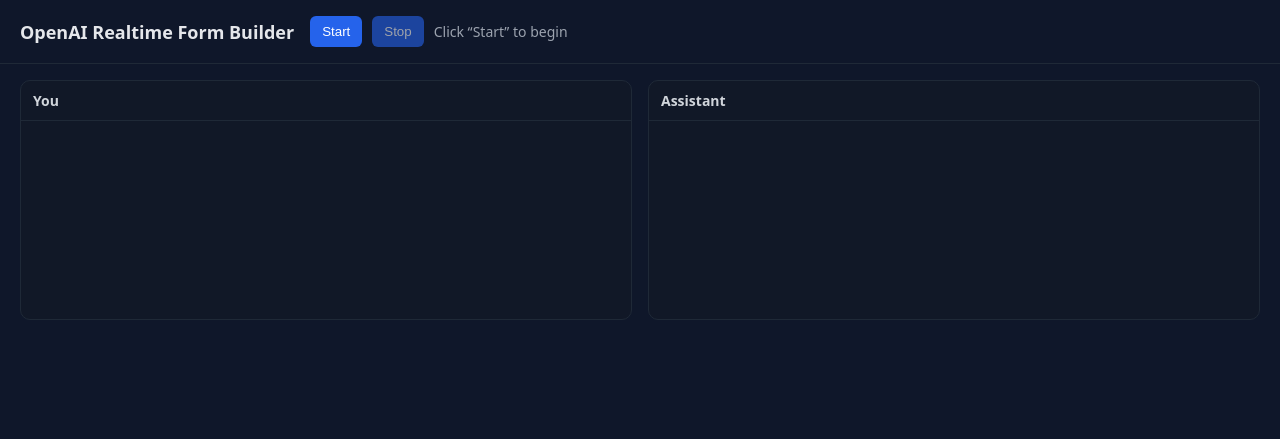
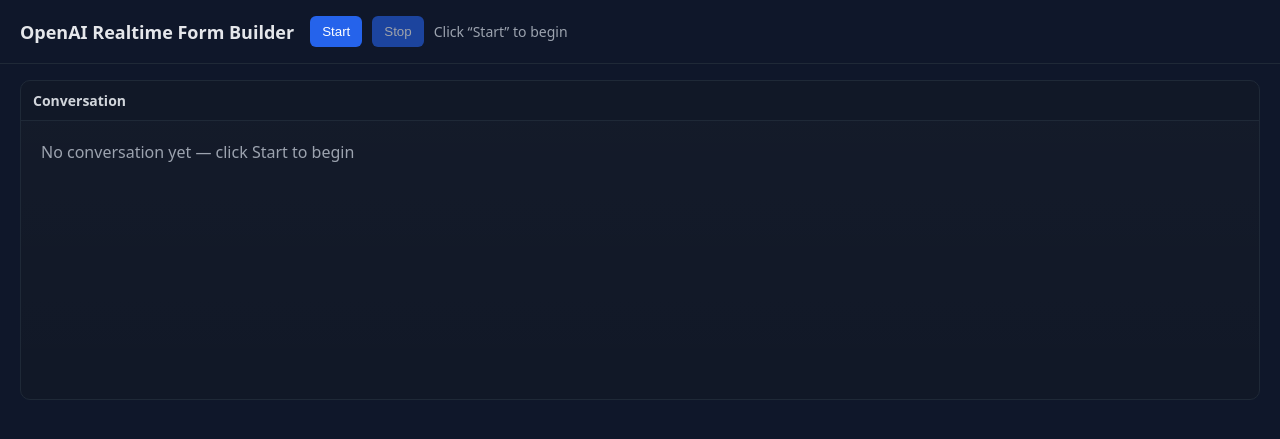
Before and after one commit to viswalegend27/OpenAI-FormBuilder-Application, a Django app: page / in a window 1280 px wide. Shown: the top 439 px of the page. Run offline with Django 5.2, Linux system fonts and the light colour scheme.

Commit message:
Overall QOL improvement ✅ + Newer AI UI Degsing 🖌️+ Scripting for Transcript is done ✅

```diff
--- a/form_ai/static/form_ai/css/voice.css
+++ b/form_ai/static/form_ai/css/voice.css
@@ -1,22 +1,99 @@
-/* Basic layout */
-:root { --bg:#0f172a; --card:#111827; --fg:#e5e7eb; --muted:#9ca3af; --accent:#22c55e; }
+/* Basic layout & theme */
+:root {
+  --bg: #0f172a;
+  --card: #111827;
+  --fg: #e5e7eb;
+  --muted: #9ca3af;
+  --accent: #2563eb;
+  --user-bg: #0b1220;
+  --assistant-bg: #081725;
+  --bubble-user: #0ea5a4;
+  --bubble-assistant: #1f2937;
+}
 * { box-sizing: border-box; }
-body { margin:0; font-family:system-ui,Segoe UI,Roboto,Arial,Helvetica,sans-serif; background:var(--bg); color:var(--fg); }
+body { margin:0; font-family: system-ui,Segoe UI,Roboto,Arial,Helvetica,sans-serif; background:var(--bg); color:var(--fg); }
 .header { padding: 16px 20px; border-bottom: 1px solid #1f2937; display:flex; align-items:center; gap:16px; flex-wrap:wrap; }
 .header h1 { margin:0; font-size:18px; font-weight:600; }
 .controls { display:flex; align-items:center; gap:10px; }
-#start, #stop { padding:8px 12px; border:0; border-radius:6px; background:#2563eb; color:#fff; cursor:pointer; }
+#start, #stop { padding:8px 12px; border:0; border-radius:6px; background:var(--accent); color:#fff; cursor:pointer; }
 #stop[disabled], #start[disabled] { opacity:.6; cursor:not-allowed; }
 #status { color:var(--muted); font-size:14px; }
 
-.content { padding: 16px 20px; display:grid; gap:16px; }
-.transcripts { display:grid; grid-template-columns: repeat(2, minmax(0, 1fr)); gap:16px; }
-.panel { background:var(--card); border:1px solid #1f2937; border-radius:10px; overflow:hidden; display:flex; flex-direction:column; min-height:240px; }
+.content { padding: 16px 20px; display:grid; gap:16px; grid-template-columns: 1fr; }
+.conversation-panel { display:block; }
+.panel { background:var(--card); border:1px solid #1f2937; border-radius:10px; overflow:hidden; display:flex; flex-direction:column; min-height:320px; }
 .panel h2 { margin:0; padding:10px 12px; border-bottom:1px solid #1f2937; font-size:14px; color:#d1d5db; }
-.transcript { margin:0; padding:12px; white-space:pre-wrap; word-wrap:break-word; flex:1; overflow:auto; font-family: ui-monospace, SFMono-Regular, Menlo, Consolas, monospace; font-size:13px; line-height:1.5; }
-.transcript.empty { color:var(--muted); }
+
+/* Conversation container */
+.conversation {
+  padding:12px;
+  display:flex;
+  flex-direction:column;
+  gap:10px;
+  flex:1;
+  overflow:auto;
+  min-height:240px;
+  scroll-behavior: smooth;
+  background: linear-gradient(180deg, rgba(255,255,255,0.01), transparent);
+}
+
+/* Message common */
+.message {
+  max-width:78%;
+  display:inline-flex;
+  align-items:flex-end;
+  gap:8px;
+  padding:10px 12px;
+  border-radius:12px;
+  font-size:14px;
+  line-height:1.4;
+  word-wrap:break-word;
+  white-space:pre-wrap;
+  box-shadow: 0 1px 0 rgba(255,255,255,0.02) inset;
+}
+
+/* role-specific alignment and style */
+.message.user {
+  align-self: flex-end;
+  background: linear-gradient(180deg, var(--bubble-user), #0b8b86);
+  color: #061014;
+  border-bottom-right-radius:6px;
+}
+
+.message.assistant {
+  align-self: flex-start;
+  background: linear-gradient(180deg, var(--bubble-assistant), #0f1724);
+  color: var(--fg);
+  border-bottom-left-radius:6px;
+}
+
+/* small meta row inside the bubble */
+.message .meta {
+  display:block;
+  font-size:11px;
+  color:var(--muted);
+  margin-top:6px;
+  opacity:0.9;
+}
+
+/* streaming indicator (dots) */
+.streaming {
+  font-style: italic;
+  opacity: .85;
+}
+
+/* empty conversation state */
+.conversation.empty::before {
+  content: "No conversation yet — click Start to begin";
+  display:block;
+  color:var(--muted);
+  padding:8px;
+}
+
+/* audio element */
 .audio { display:flex; align-items:center; gap:10px; }
 audio { width:100%; }
 
+/* toast */
 .toast { position:fixed; left:50%; bottom:24px; transform:translateX(-50%); background:#111827; color:#fff; padding:10px 14px; border-radius:8px; border:1px solid #1f2937; opacity:0; pointer-events:none; transition:opacity .2s ease; }
-.toast.show { opacity:1; }
+.toast.show { opacity:1; pointer-events:auto; }
--- a/form_ai/static/form_ai/js/voice.js
+++ b/form_ai/static/form_ai/js/voice.js
@@ -1,19 +1,18 @@
-// The ICE gathering is done so that offer SDP includes our best network
 function waitForIceGathering(pc, timeoutMs = 3000) {
-// An promise function declared
+    // ---- Creating promise to resolve ICE Gathering ----
     return new Promise((resolve) => {
     if (pc.iceGatheringState === "complete") {
     console.log("✅ ICE already complete");
     return resolve();
     }
-    // Ice gathering process
+    // --- Initiating an on-state Change ---
     const onStateChange = () => {
-    console.log("🧊 ICE gathering:", pc.iceGatheringState);
     if (pc.iceGatheringState === "complete") {
         pc.removeEventListener("icegatheringstatechange", onStateChange);
         clearTimeout(timer);
         resolve();
-    }};
+    }
+    };
 
     const timer = setTimeout(() => {
     console.warn("⏱️ ICE gathering timeout");
@@ -26,181 +25,192 @@
 }
 
 async function startVoice() {
-    // Obtaining my frontend elements.
     const statusEl = document.getElementById("status");
     const remoteEl = document.getElementById("remote");
-    const startBtn = document.getElementById("start");
     const stopBtn = document.getElementById("stop");
-    const userTranscriptEl = document.getElementById("userTranscript");
-    const aiTranscriptEl = document.getElementById("aiTranscript");
+    const convEl = document.getElementById("conversation");
 
-    // Helpers for appending transcript text
-    const append = (el, text) => {
-        if (!el) return;
-        if (el.classList && el.classList.contains("empty")) el.classList.remove("empty");
-        el.textContent += (el.textContent ? "\n" : "") + text;
-        el.scrollTop = el.scrollHeight;
-    };
+// Helpers to show toast
+    function toast(msg, ms = 3000) {
+    const t = document.getElementById("toast-message");
+    if (!t) return;
+    t.textContent = msg;
+    t.classList.add("show");
+    setTimeout(() => t.classList.remove("show"), ms);
+    }
+
+// Create and append message element; returns the message element
+    function appendMessage(role, text = "", opts = {}) {
+    if (!convEl) return null;
+    if (convEl.classList.contains("empty")) convEl.classList.remove("empty");
+
+    const msg = document.createElement("div");
+    msg.className = "message " + (role === "user" ? "user" : "assistant");
+    if (opts.id) msg.dataset.msgId = opts.id;
+
+    const bubble = document.createElement("div");
+    bubble.className = "bubble";
+    bubble.textContent = text || "";
+
+    // small meta (role + optional time)
+    const meta = document.createElement("div");
+    meta.className = "meta";
+    meta.textContent = `${role === "user" ? "You" : "Assistant"}`;
+
+    msg.appendChild(bubble);
+    msg.appendChild(meta);
+
+    convEl.appendChild(msg);
+    convEl.scrollTop = convEl.scrollHeight;
+
+    return { msgEl: msg, bubbleEl: bubble, metaEl: meta };
+    }
+
+// Utility to update last assistant message (for streaming)
+    function updateStreamingAssistant(elObj, streamingText) {
+    if (!elObj) return;
+    elObj.bubbleEl.textContent = streamingText;
+    if (!elObj.msgEl.classList.contains("streaming")) {
+        elObj.msgEl.classList.add("streaming");
+    }
+    elObj.msgEl.scrollIntoView({ behavior: "smooth", block: "end" });
+    }
+
+// finalize message (remove streaming class)
+    function finalizeMessage(elObj, finalText) {
+    if (!elObj) return;
+    elObj.bubbleEl.textContent = finalText;
+    elObj.msgEl.classList.remove("streaming");
+    elObj.msgEl.scrollIntoView({ behavior: "smooth", block: "end" });
+    }
+
+    let currentAssistant = null; // holds object returned by appendMessage for streaming assistant
     let aiStreaming = "";
-    // Starting my voice assistant application.
+
 try {
-    // Request microphone access
     statusEl.textContent = "Requesting microphone...";
-    const mic = await navigator.mediaDevices.getUserMedia({
-        audio: { echoCancellation: true, noiseSuppression: true },
-    });
+    // --- Microphone access ---
+    const mic = await navigator.mediaDevices.getUserMedia({audio: { echoCancellation: true, noiseSuppression:true },});
 
-    // Create RTCPeerConnection with STUN servers
-    const pc = new RTCPeerConnection({
-        iceServers: [{ urls: "stun:stun.l.google.com:19302" }],
-    });
+    // --- Setting up my WebRTC connection ---
+    const pc = new RTCPeerConnection({iceServers: [{ urls: "stun:stun.l.google.com:19302" }],});
 
-    // Creating data channel BEFORE creating offer
+    // --- Data-channel connectivity ---
     const dc = pc.createDataChannel("oai-events");
     let sessionCreated = false;
 
-    // Set up data channel event handlers
     dc.addEventListener("open", () => {
     console.log("📨 Data channel opened");
-        // Enable stop button when channel is ready
     if (stopBtn) stopBtn.disabled = false;
     });
-    dc.addEventListener("error", (e) => {console.error("❌ Data channel error:", e);});
+
+    dc.addEventListener("error", (e) => console.error("❌ Data channel error:", e));
 
     dc.addEventListener("message", (e) => {
     try {
         const msg = JSON.parse(e.data);
-        console.log("📩 Received event:", msg.type);
+        if (msg?.type && !String(msg.type).includes("audio")) {
+        console.log("📩 Event:", msg.type);
+        }
 
-        // Wait for session.created event, THEN trigger response
+        // session.created -> trigger assistant greeting
         if (msg.type === "session.created" && !sessionCreated) {
         sessionCreated = true;
         console.log("✅ Session created..");
-
-          // Now trigger the AI to speak first
-        const responseCreate = {type: "response.create",};
-
+        // trigger a response if desired (your original behavior)
+        const responseCreate = { type: "response.create" };
         dc.send(JSON.stringify(responseCreate));
         console.log("📤 Sent response.create to trigger greeting");
         statusEl.textContent = "Connected";
         }
 
-        // Append user transcript when OpenAI finalizes it
+        // user final transcript.
         if (msg.type === "conversation.item.input_audio_transcription.completed") {
         const t = msg.transcript || "";
-            if (t) append(userTranscriptEl, `You: ${t}`);
+        if (t) {appendMessage("user", t);}
         }
 
-        // Stream assistant transcript deltas
+        // assistant response start
+        if (msg.type === "response.created") {
+        // initialize streaming assistant message
+        aiStreaming = "";
+        currentAssistant = appendMessage("assistant", ""); // Initial bubble
+        return;
+        }
+
+        // assistant transcript deltas (stream) <-- My beta transcript.
     if (msg.type === "response.audio_transcript.delta") {
     aiStreaming += (msg.delta || "");
-            if (aiStreaming) {
-                const lines = (aiTranscriptEl?.textContent || "").split("\n").filter(Boolean);
-                if (lines.length && lines[lines.length - 1].startsWith("Assistant: ")) {
-                    lines[lines.length - 1] = "Assistant: " + aiStreaming;
-                    aiTranscriptEl.textContent = lines.join("\n");
-                    aiTranscriptEl.scrollTop = aiTranscriptEl.scrollHeight;
-                } else {
-                    append(aiTranscriptEl, "Assistant: " + aiStreaming);
-                }
-            }
+    if (!aiStreaming) return;
+    updateStreamingAssistant(currentAssistant, aiStreaming);
+    return;
     }
 
-        // Finalize assistant transcript line
+    // assistant transcript done (final)
     if (msg.type === "response.audio_transcript.done") {
     const finalText = (msg.transcript || aiStreaming || "").trim();
     if (finalText) {
-                const lines = (aiTranscriptEl?.textContent || "").split("\n").filter(Boolean);
-                if (lines.length && lines[lines.length - 1].startsWith("Assistant: ")) {
-                    lines[lines.length - 1] = "Assistant: " + finalText;
-                    aiTranscriptEl.textContent = lines.join("\n");
-                    aiTranscriptEl.scrollTop = aiTranscriptEl.scrollHeight;
+        if (currentAssistant) {
+        finalizeMessage(currentAssistant, finalText);
         } else {
-                    append(aiTranscriptEl, "Assistant: " + finalText);
+        appendMessage("assistant", finalText);
         }
     }
     aiStreaming = "";
-        }
-
-        // Log other events for debugging (optional)
-        if (msg.type && !msg.type.includes("audio")) {
-        console.log("📋 Event details:", msg);
+    currentAssistant = null;
+    return;
     }
     } catch (err) {
         console.warn("Non-JSON message:", e.data);
-    }});
+    }
+    });
 
-    // Attach remote audio when received
-    // Playing my audio when track from ai is recieved successfully.
     pc.addEventListener("track", (ev) => {
     console.log("🎵 Remote track received:", ev.track.kind);
     if (!remoteEl.srcObject) {
         remoteEl.srcObject = ev.streams[0];
-
-        // Ensure audio is ready to play
         remoteEl.volume = 1.0;
         remoteEl.muted = false;
-
-        // Try to play (handle autoplay restrictions)
         remoteEl.play().catch((e) => {
         console.warn("⚠️ Autoplay blocked:", e);
-        statusEl.textContent = "Connected! Click anywhere to hear Tyler.";
-
-          // Handle autoplay blocking
-        document.addEventListener(
-            "click",
-            () => {
-            remoteEl.play();
-            console.log("🔊 Audio playback started after user interaction");
-            },
-            { once: true },
-        );
-        });
-    }});
-    // # ----------- MY DATABASE PROCESS ----------- #
-    // Log ICE/connection state changes
-    pc.addEventListener("iceconnectionstatechange", () => {
-    console.log("🧊 ICE connection state:", pc.iceConnectionState);
+        statusEl.textContent = "Connected! Click anywhere to hear audio.";
+        document.addEventListener("click", () => remoteEl.play(), { once: true });
+        });}
     });
 
+    pc.addEventListener("iceconnectionstatechange", () => {
+    console.log("🧊 ICE:", pc.iceConnectionState);
+    });
     pc.addEventListener("connectionstatechange", () => {
-    console.log("🔌 Connection state:", pc.connectionState);
+    console.log("🔌 State:", pc.connectionState);
     });
 
-    // Add local microphone tracks to PeerConnection
+    // add local mic tracks
     mic.getAudioTracks().forEach((t) => pc.addTrack(t, mic));
 
-    // Create offer AFTER data channel is created
     statusEl.textContent = "Creating offer...";
     const offer = await pc.createOffer();
     await pc.setLocalDescription(offer);
     await waitForIceGathering(pc, 3000);
 
-    console.log("📤 Local SDP offer length:", pc.localDescription.sdp.length);
-
-    // Fetch ephemeral session from your server
+    // fetch ephemeral session
     statusEl.textContent = "Getting session...";
-    // My session call
     const sessResp = await fetch("/api/session");
     if (!sessResp.ok) {
     const errText = await sessResp.text();
     console.error("❌ Session fetch failed:", errText);
     throw new Error("Session failed: " + errText);
     }
-
     const sess = await sessResp.json();
-
-    // Extract ephemeral key
     const ephemeralKey = sess?.client_secret?.value;
     if (!ephemeralKey) {
     console.error("❌ Session response:", sess);
     throw new Error("No ephemeral key in session response");
     }
 
-    // Send local SDP to OpenAI realtime endpoint
     statusEl.textContent = "Exchanging SDP...";
     const model = sess?.model;
-    console.log("📡 Using model:", model)
+console.log("📡 Using model:", model);
 
     const oaResp = await fetch(
     `https://api.openai.com/v1/realtime?model=${encodeURIComponent(model)}`,
@@ -211,7 +221,7 @@
         "Content-Type": "application/sdp",
         },
         body: pc.localDescription.sdp,
-    },
+    }
     );
 
     if (!oaResp.ok) {
@@ -220,7 +230,6 @@
     throw new Error(`OpenAI SDP failed: ${oaResp.status}`);
     }
 
-    // Apply answer SDP
     const answerSdp = await oaResp.text();
     console.log("📥 Answer SDP length:", answerSdp.length);
     await pc.setRemoteDescription({ type: "answer", sdp: answerSdp });
@@ -229,20 +238,18 @@
     statusEl.textContent = "Connected";
 } catch (err) {
     console.error("💥 Error:", err);
-    statusEl.textContent = "Error: " + err.message;
+    statusEl.textContent = "Error: " + (err?.message || err);
+    toast("Error: " + (err?.message || "Unknown"));
 }
 }
 
 document.getElementById("start")?.addEventListener("click", startVoice);
 
-// Optional: stop/cleanup handler
+// stop button: reload (simple cleanup)
 (() => {
     const stopBtn = document.getElementById("stop");
         if (!stopBtn) return;
         if (stopBtn._wired) return;
     stopBtn._wired = true;
-    stopBtn.addEventListener("click", () => {
-        // Rely on page reload or future stateful cleanup as needed
-        try { window.location.reload(); } catch {}
-    });
+    stopBtn.addEventListener("click", () => {try { window.location.reload(); } catch {}});
 })();
--- a/form_ai/templates/form_ai/voice.html
+++ b/form_ai/templates/form_ai/voice.html
@@ -1,6 +1,7 @@
 <!DOCTYPE html>
 <html>
 <head>
+<meta charset="utf-8" />
 <title>Voice FormBuilder</title>
 {% load static %}
 <link rel="icon" href="{% static 'form_ai/favicon.ico' %}" sizes="any">
@@ -17,16 +18,15 @@
 </header>
 
 <main class="content">
-        <section class="transcripts">
+    <!-- single conversation panel -->
+    <section class="conversation-panel">
     <div class="panel">
-                <h2>You</h2>
-                <pre id="userTranscript" class="transcript empty"></pre>
-            </div>
-            <div class="panel">
-                <h2>Assistant</h2>
-                <pre id="aiTranscript" class="transcript empty"></pre>
+        <h2>Conversation</h2>
+        <!-- conversation container - messages appended here -->
+        <div id="conversation" class="conversation empty" role="log" aria-live="polite"></div>
     </div>
     </section>
+
     <section class="audio">
     <audio id="remote" autoplay playsinline></audio>
     </section>
```
Lines whose indentation alone changed are shown as unchanged.
